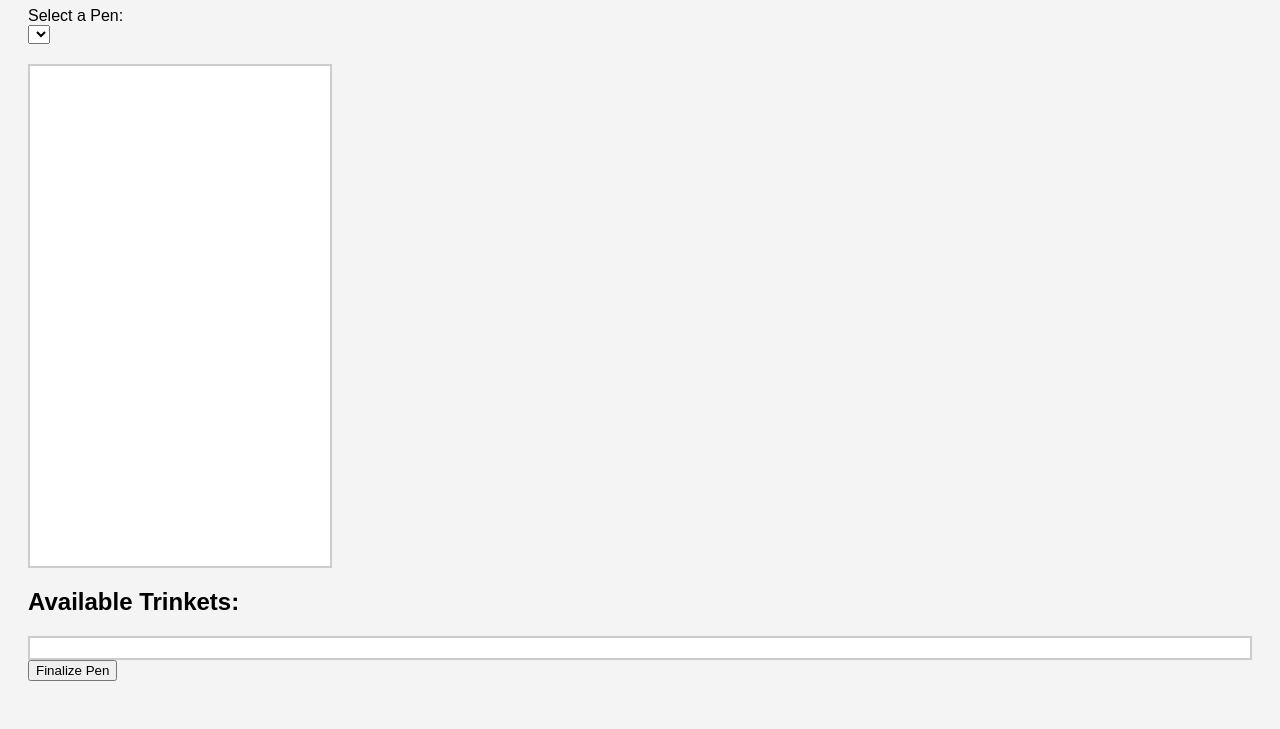
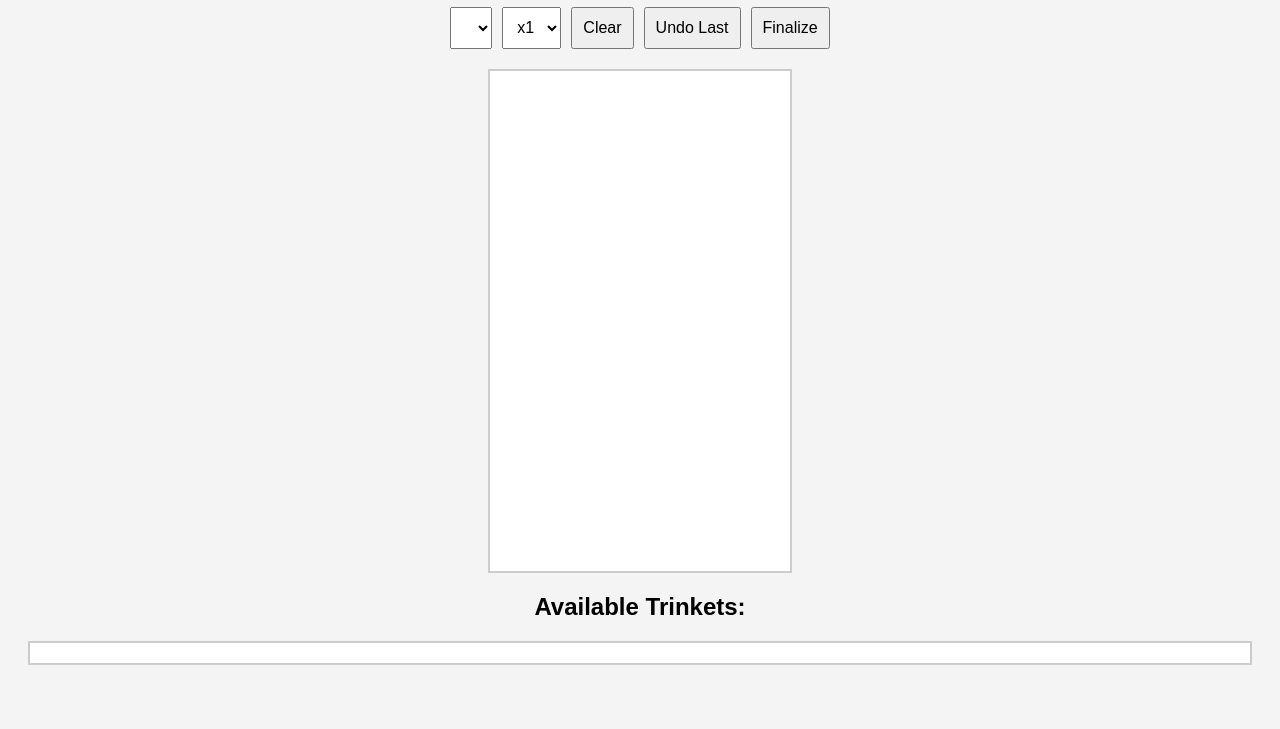
Before and after one commit to FableArtworks/pen-customizer, a plain HTML site: page index.html in a window 1280 px wide. Shown: the part 101-830 px from the top of the page. After the commit the page ends 800 px from the top, so only its background shows below. Drawn offline with Linux system fonts and the light colour scheme; no server answers.

Commit message:
Add files via upload

```diff
--- a/index.html
+++ b/index.html
@@ -9,23 +9,44 @@
       padding: 20px;
       background-color: #f4f4f4;
     }
-    #penSelect, #finalizeButton {
+    h1, h2 {
+      text-align: center;
+    }
+    .controls {
+      display: flex;
+      justify-content: center;
       margin-bottom: 20px;
-      display: block;
+      gap: 10px;
+    }
+    #penSelect, #quantitySelect, button {
+      padding: 10px;
+      font-size: 16px;
     }
     #penCanvas {
       width: 300px;
       height: 500px;
-      position: relative;
+      margin: 20px auto;
       background-color: #ffffff;
       border: 2px solid #ccc;
-      margin-bottom: 20px;
+      position: relative;
       overflow: hidden;
+    }
+    #trinketArea {
+      display: flex;
+      flex-wrap: wrap;
+      justify-content: center;
+      background: #fff;
+      padding: 10px;
+      border: 2px solid #ccc;
     }
     .trinket-image {
       width: 50px;
       margin: 5px;
       cursor: pointer;
+      transition: transform 0.2s;
+    }
+    .trinket-image:hover {
+      transform: scale(1.2);
     }
     .trinket-on-pen {
       width: 50px;
@@ -33,29 +54,29 @@
       top: 10px;
       left: 10px;
     }
-    #trinketArea {
-      display: flex;
-      flex-wrap: wrap;
-      background: #fff;
-      padding: 10px;
-      border: 2px solid #ccc;
-    }
   </style>
 </head>
 <body>
 
   <h1>Customize Your Pen</h1>
 
-  <label for="penSelect">Select a Pen:</label>
-  <select id="penSelect"></select>
+  <div class="controls">
+    <select id="penSelect"></select>
+    <select id="quantitySelect">
+      <option value="1">x1</option>
+      <option value="2">x2</option>
+      <option value="3">x3</option>
+    </select>
+    <button onclick="clearPen()">Clear</button>
+    <button onclick="undoLast()">Undo Last</button>
+    <button onclick="submitCustomization()">Finalize</button>
+  </div>
 
   <div id="penCanvas"></div>
 
   <h2>Available Trinkets:</h2>
   <div id="trinketArea"></div>
 
-  <button id="finalizeButton" onclick="submitCustomization()">Finalize Pen</button>
-
   <script src="scripts/script.js"></script>
 
 </body>
--- a/scripts/script.js
+++ b/scripts/script.js
@@ -1,9 +1,11 @@
+let placedTrinkets = [];
+
 async function loadPens() {
   const response = await fetch('config/pens.json');
   const pens = await response.json();
 
   const penSelect = document.getElementById('penSelect');
-  penSelect.innerHTML = ''; // clear old options
+  penSelect.innerHTML = '';
 
   pens.forEach(pen => {
     if (pen.available) {
@@ -20,7 +22,7 @@ async function loadTrinkets() {
   const trinkets = await response.json();
 
   const trinketArea = document.getElementById('trinketArea');
-  trinketArea.innerHTML = ''; // clear old trinkets
+  trinketArea.innerHTML = '';
 
   trinkets.forEach(trinket => {
     if (trinket.available) {
@@ -36,11 +38,31 @@ async function loadTrinkets() {
 
 function addTrinketToPen(trinket) {
   const penCanvas = document.getElementById('penCanvas');
-  const img = document.createElement('img');
-  img.src = trinket.image;
-  img.alt = trinket.name;
-  img.classList.add('trinket-on-pen');
-  penCanvas.appendChild(img);
+  const quantity = parseInt(document.getElementById('quantitySelect').value);
+
+  for (let i = 0; i < quantity; i++) {
+    const img = document.createElement('img');
+    img.src = trinket.image;
+    img.alt = trinket.name;
+    img.classList.add('trinket-on-pen');
+    img.style.top = `${10 + (i * 10)}px`;
+    img.style.left = `${10 + (i * 10)}px`;
+    penCanvas.appendChild(img);
+    placedTrinkets.push(img);
+  }
+}
+
+function clearPen() {
+  const penCanvas = document.getElementById('penCanvas');
+  penCanvas.innerHTML = '';
+  placedTrinkets = [];
+}
+
+function undoLast() {
+  const last = placedTrinkets.pop();
+  if (last) {
+    last.remove();
+  }
 }
 
 async function submitCustomization() {
```
